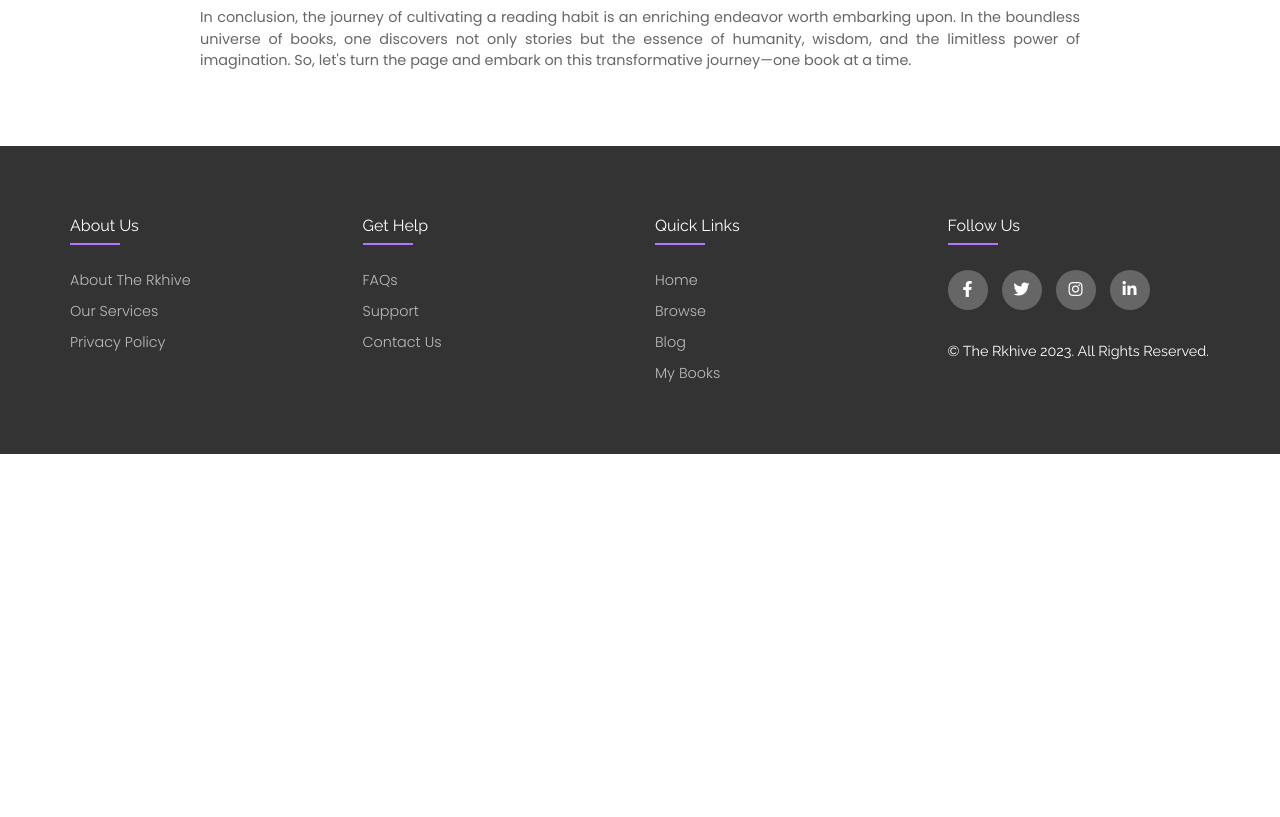
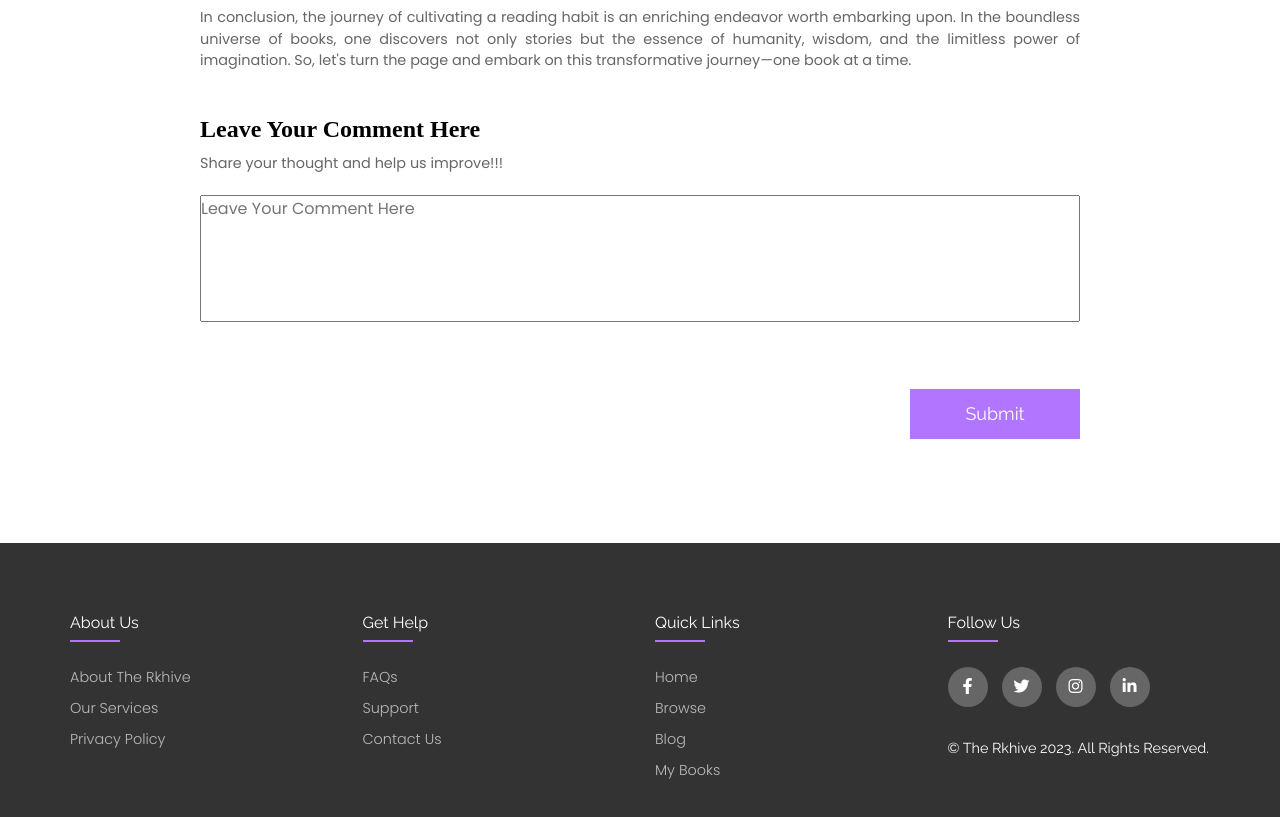
Before and after one commit to CheaRitheavatey/Web-Dev1-Final-Project, a plain HTML site: page HTML/Blog/BlogPost1.html in a window 1280 px wide. Shown: the part 1745-2562 px from the top of the page. Before the commit the page ends 2199 px from the top, so only its background shows below. Drawn offline with nearby package versions, Linux system fonts and the light colour scheme.

Commit message:
add a comment section in blogpost1 as an example

```diff
--- a/CSS/Blog/BlogPost.css
+++ b/CSS/Blog/BlogPost.css
@@ -2,7 +2,7 @@
 @import url('https://fonts.googleapis.com/css2?family=Poppins:wght@300;400;500;600;700&display=swap');
 @import url('https://fonts.googleapis.com/css2?family=Raleway&display=swap');
 @import url('https://fonts.googleapis.com/css2?family=Playfair+Display&display=swap');
-
+@import url('https://unpkg.com/boxicons@latest/css/boxicons.min.css');
 
 body {
     margin: 0;
@@ -243,6 +243,38 @@ button {
     justify-content: center;
 }
 
+/* Comment Section  */
+.comment-section{
+    margin-top: 5%;
+    /* border-style: groove; */
+}
+
+.comment-box{
+    font-family: Poppins;
+    margin-top: 20px;
+    /* border-style: dashed; */
+
+}
+
+#comment-input{
+    font-family: Poppins;
+    resize:none;
+    font-size: 1em;
+    /* margin-left: 10px; */
+    width: 100%;
+    height: auto;
+}
+
+.submit-button{
+    font-family: Raleway;
+    margin-top: 20px;
+    text-align: right;
+}
+
+.submit-button button:hover {
+    background-color: #4c2fa0;
+}
+
 
 /* ------------------------------------- */
         /*** Footer Section ***/
--- a/HTML/Blog/BlogPost1.html
+++ b/HTML/Blog/BlogPost1.html
@@ -121,6 +121,18 @@
                 limitless power of imagination. So, let's turn the page and embark on this transformative journey—one book at a
                 time.
             </p>
+        <section class="comment-section">
+            <h2>Leave Your Comment Here</h2>
+            <p>Share your thought and help us improve!!!</p>
+
+            <div class="comment-box">
+                <form method="post" action="https://webdevbasics.net/scripts/demo.php">
+                <textarea type="text" placeholder="Leave Your Comment Here" name="comment" id="comment-input" rows="5" required></textarea>
+                <div class="submit-button">
+                    <button type="submit">Submit</button>
+                </div>
+            </form></div>
+        </section>
     </main>
 
     <!-- Footer Section -->
```
Lines whose indentation alone changed are shown as unchanged.
